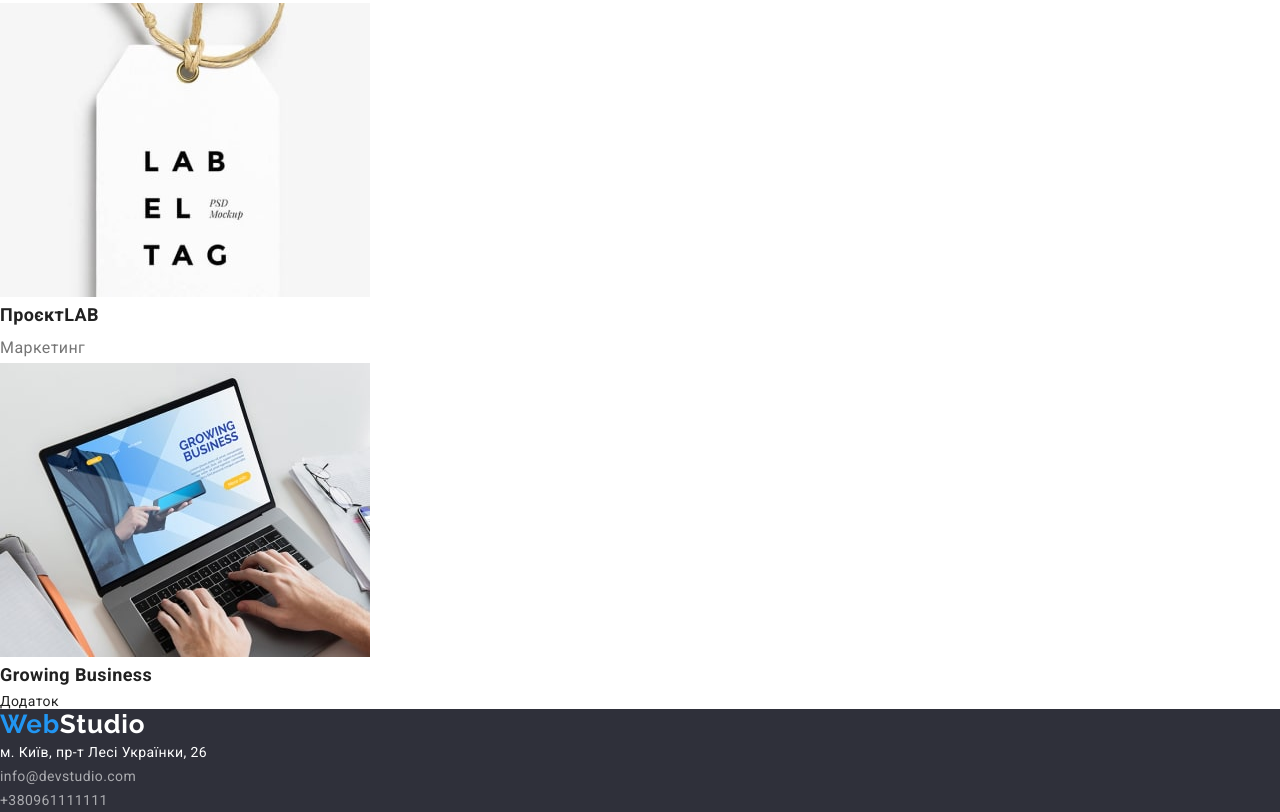
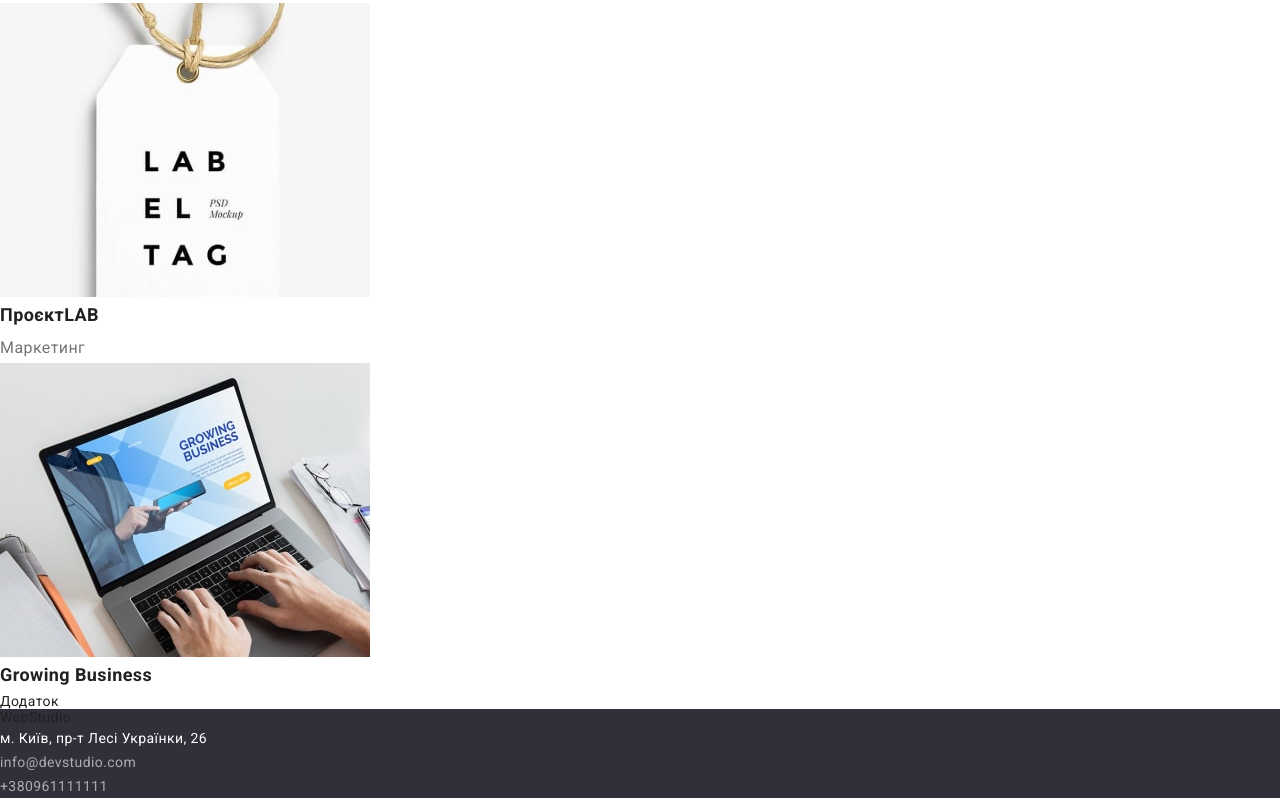
Before and after one commit to olga-nsr/-goit-markup-hw-03, a plain HTML site: page portfolio.html in a window 1280 px wide. Shown: the part 2413-3225 px from the top of the page. Drawn offline with nearby package versions, Linux system fonts and the light colour scheme.

```diff
--- a/css/styles.css
+++ b/css/styles.css
@@ -194,15 +194,6 @@ align-items: center;
   background: #2f303a;
 }
 .logo-footer {
-  font-family: 'Raleway';
-  font-style: normal;
-    font-size: 26px;
-  line-height: calc(31 / 26);
-  letter-spacing: 0.03em;
-  color: var(--accent-color);
-}
-.logo-footer-span {
-  color: var(--main-title-color)
 }
 .footer-link {
   line-height: calc(24 / 14);
@@ -251,3 +242,10 @@ color: var(--text-title-color);
 .footer-address:focus {
   color: var(--accent-color);
 }
+
+
+img {
+  display: block;
+  max-width: 100%;
+  height: auto;
+}
```
